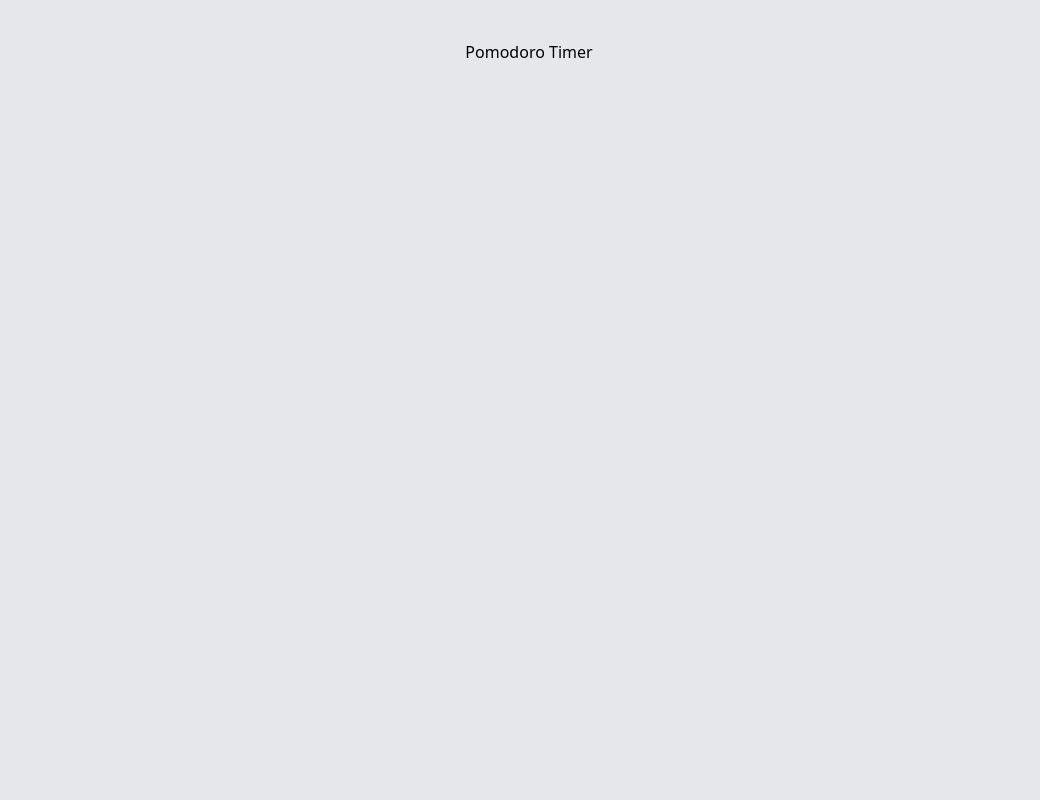
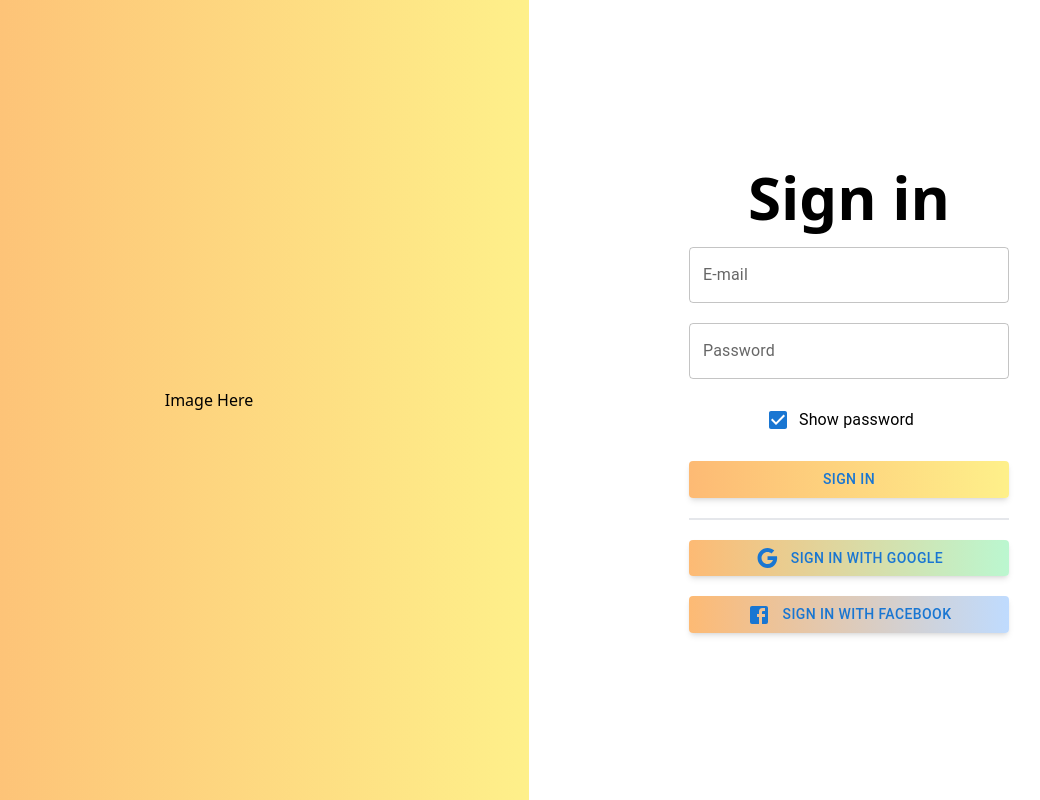
Before and after one commit to n8zzle/GoMonkey, a Next.js app: page /pomodoro in a window 1280 px wide. Shown: the whole page, without its empty margins (111-1151 px from the left). Built offline with nearby package versions, Linux system fonts and the light colour scheme; no server answers.

Commit message:
sign in page -- not ready yet

```diff
--- a/app/Signin.tsx
+++ b/app/Signin.tsx
@@ -1,16 +1,96 @@
 import React from "react";
 import { signInWithPopup, GoogleAuthProvider } from "firebase/auth";
 import { auth } from "../firebase/config";
+import { Button, Checkbox, FormControlLabel, TextField } from "@mui/material";
+import GoogleIcon from "@mui/icons-material/Google";
+import FacebookIcon from "@mui/icons-material/Facebook";
+import { FacebookAuthProvider } from "firebase/auth";
+import { getAuth, createUserWithEmailAndPassword } from "firebase/auth";
+
 type Props = {};
 
 const Signin = (props: Props) => {
-  const signin = () => {
+  const signInWithGoogle = () => {
     const provider = new GoogleAuthProvider();
     signInWithPopup(auth, provider);
   };
+
+  const signInWithFacebook = () => {
+    const provider = new FacebookAuthProvider();
+    signInWithPopup(auth, provider);
+  };
+
+  const signInWithCredentials = () => {
+    const email = document.getElementById("emailAddress").value;
+    const password = document.getElementById("userpassword").value;
+    //console.log(email);
+    //console.log(password);
+    const auth = getAuth();
+    createUserWithEmailAndPassword(auth, email, password)
+      .then((userCredential) => {
+        // Signed in
+        const user = userCredential.user;
+        //console.log(user);
+        const text = user.email;
+        const separator = "@";
+        const parts = text.split(separator);
+        const nickname = parts[0];
+        user.displayName = nickname;
+        // ...
+      })
+      .catch((error) => {
+        const errorCode = error.code;
+        const errorMessage = error.message;
+      });
+  };
   return (
-    <div className="w-full flex bg-gray-200 p-10 justify-center">
-      <button onClick={signin}>Sign in</button>
+    <div className="w-full h-full  flex">
+      <div className="w-full flex justify-center items-center bg-gradient-to-r from-orange-300 to-yellow-200 ...">
+        Image Here
+      </div>
+      <div className="w-full flex flex-col  space-y-5 justify-center items-center">
+        <h1 className="flex text-6xl font-extrabold ">Sign in</h1>
+        <TextField
+          className="w-1/2"
+          label="E-mail"
+          id="emailAddress"
+          variant="outlined"
+        />
+        <TextField
+          className="w-1/2"
+          label="Password"
+          id="userpassword"
+          variant="outlined"
+        />
+        <FormControlLabel
+          control={<Checkbox defaultChecked />}
+          label="Show password"
+        />
+        <Button
+          onClick={signInWithCredentials}
+          className="w-1/2 p-3 bg-gradient-to-r from-orange-300 to-yellow-200 text-black font-bold shadow-md"
+        >
+          Sign in
+        </Button>
+
+        <span className="block w-1/2 border-t-2"></span>
+
+        <Button
+          onClick={signInWithGoogle}
+          className="w-1/2 p-3  bg-gradient-to-r from-orange-300 to-green-200  text-black font-bold items-center space-x-3 shadow-md"
+        >
+          <GoogleIcon />
+          <p>Sign in with Google</p>
+        </Button>
+
+        <Button
+          onClick={signInWithFacebook}
+          className="w-1/2 p-3  bg-gradient-to-r from-orange-300 to-blue-200  text-black font-bold items-center space-x-3 shadow-md"
+        >
+          <FacebookIcon />
+          <p>Sign in with Facebook</p>
+        </Button>
+      </div>
     </div>
   );
 };
--- a/app/calendar/page.tsx
+++ b/app/calendar/page.tsx
@@ -1,9 +1,21 @@
+"use client";
 import React from "react";
+import { auth } from "../../firebase/config";
+import { useAuthState } from "react-firebase-hooks/auth";
+import Signin from "../Signin";
 
 const Calendar = () => {
-  return (
-    <div className="w-full flex bg-gray-200 p-10 justify-center">Calendar</div>
-  );
+  const [user, loading, error] = useAuthState(auth);
+
+  if (user) {
+    return (
+      <div className="w-full flex bg-gray-200 p-10 justify-center">
+        Calendar, {user?.displayName}
+      </div>
+    );
+  } else {
+    return <Signin />;
+  }
 };
 
 export default Calendar;
--- a/app/contacts/page.tsx
+++ b/app/contacts/page.tsx
@@ -1,9 +1,21 @@
+"use client";
 import React from "react";
+import { auth } from "../../firebase/config";
+import { useAuthState } from "react-firebase-hooks/auth";
+import Signin from "../Signin";
 
 const Contacts = () => {
-  return (
-    <div className="w-full flex bg-gray-200 p-10 justify-center">Contacts</div>
-  );
+  const [user, loading, error] = useAuthState(auth);
+
+  if (user) {
+    return (
+      <div className="w-full flex bg-gray-200 p-10 justify-center">
+        Contacts, {user?.displayName}
+      </div>
+    );
+  } else {
+    return <Signin />;
+  }
 };
 
 export default Contacts;
--- a/app/help/page.tsx
+++ b/app/help/page.tsx
@@ -1,11 +1,23 @@
+"use client";
 import React from "react";
+import { auth } from "../../firebase/config";
+import { useAuthState } from "react-firebase-hooks/auth";
+import Signin from "../Signin";
 
 type Props = {};
 
 const Help = (props: Props) => {
-  return (
-    <div className="w-full flex bg-gray-200 p-10 justify-center">Help</div>
-  );
+  const [user, loading, error] = useAuthState(auth);
+
+  if (user) {
+    return (
+      <div className="w-full flex bg-gray-200 p-10 justify-center">
+        Help, {user?.displayName}
+      </div>
+    );
+  } else {
+    return <Signin />;
+  }
 };
 
 export default Help;
--- a/app/page.tsx
+++ b/app/page.tsx
@@ -1,7 +1,6 @@
 "use client";
 import { auth } from "../firebase/config";
 import { useAuthState } from "react-firebase-hooks/auth";
-
 import Signin from "./Signin";
 
 export default function Home() {
--- a/app/pomodoro/page.tsx
+++ b/app/pomodoro/page.tsx
@@ -1,7 +1,23 @@
-export default function Pomodoro() {
-  return (
-    <div className="w-full flex bg-gray-200 p-10 justify-center">
-      Pomodoro Timer
-    </div>
-  );
-}
+"use client";
+import React from "react";
+import { auth } from "../../firebase/config";
+import { useAuthState } from "react-firebase-hooks/auth";
+import Signin from "../Signin";
+
+type Props = {};
+
+const Pomodoro = (props: Props) => {
+  const [user, loading, error] = useAuthState(auth);
+
+  if (user) {
+    return (
+      <div className="w-full flex bg-gray-200 p-10 justify-center">
+        Pomodoro, {user?.displayName}
+      </div>
+    );
+  } else {
+    return <Signin />;
+  }
+};
+
+export default Pomodoro;
--- a/app/settings/page.tsx
+++ b/app/settings/page.tsx
@@ -1,11 +1,23 @@
+"use client";
 import React from "react";
+import { auth } from "../../firebase/config";
+import { useAuthState } from "react-firebase-hooks/auth";
+import Signin from "../Signin";
 
 type Props = {};
 
 const Settings = (props: Props) => {
-  return (
-    <div className="w-full flex bg-gray-200 p-10 justify-center">Settings</div>
-  );
+  const [user, loading, error] = useAuthState(auth);
+
+  if (user) {
+    return (
+      <div className="w-full flex bg-gray-200 p-10 justify-center">
+        Settings, {user?.displayName}
+      </div>
+    );
+  } else {
+    return <Signin />;
+  }
 };
 
 export default Settings;
--- a/app/statistics/page.tsx
+++ b/app/statistics/page.tsx
@@ -1,11 +1,23 @@
+"use client";
 import React from "react";
+import { auth } from "../../firebase/config";
+import { useAuthState } from "react-firebase-hooks/auth";
+import Signin from "../Signin";
 
-const stats = () => {
-  return (
-    <div className="w-full flex bg-gray-200 p-10 justify-center">
-      Statistics
-    </div>
-  );
+type Props = {};
+
+const Statistics = (props: Props) => {
+  const [user, loading, error] = useAuthState(auth);
+
+  if (user) {
+    return (
+      <div className="w-full flex bg-gray-200 p-10 justify-center">
+        Statistics, {user?.displayName}
+      </div>
+    );
+  } else {
+    return <Signin />;
+  }
 };
 
-export default stats;
+export default Statistics;
--- a/app/tasks/page.tsx
+++ b/app/tasks/page.tsx
@@ -1,11 +1,23 @@
+"use client";
 import React from "react";
+import { auth } from "../../firebase/config";
+import { useAuthState } from "react-firebase-hooks/auth";
+import Signin from "../Signin";
 
 type Props = {};
 
 const Tasks = (props: Props) => {
-  return (
-    <div className="w-full flex bg-gray-200 p-10 justify-center">Tasks</div>
-  );
+  const [user, loading, error] = useAuthState(auth);
+
+  if (user) {
+    return (
+      <div className="w-full flex bg-gray-200 p-10 justify-center">
+        Tasks, {user?.displayName}
+      </div>
+    );
+  } else {
+    return <Signin />;
+  }
 };
 
 export default Tasks;
```
